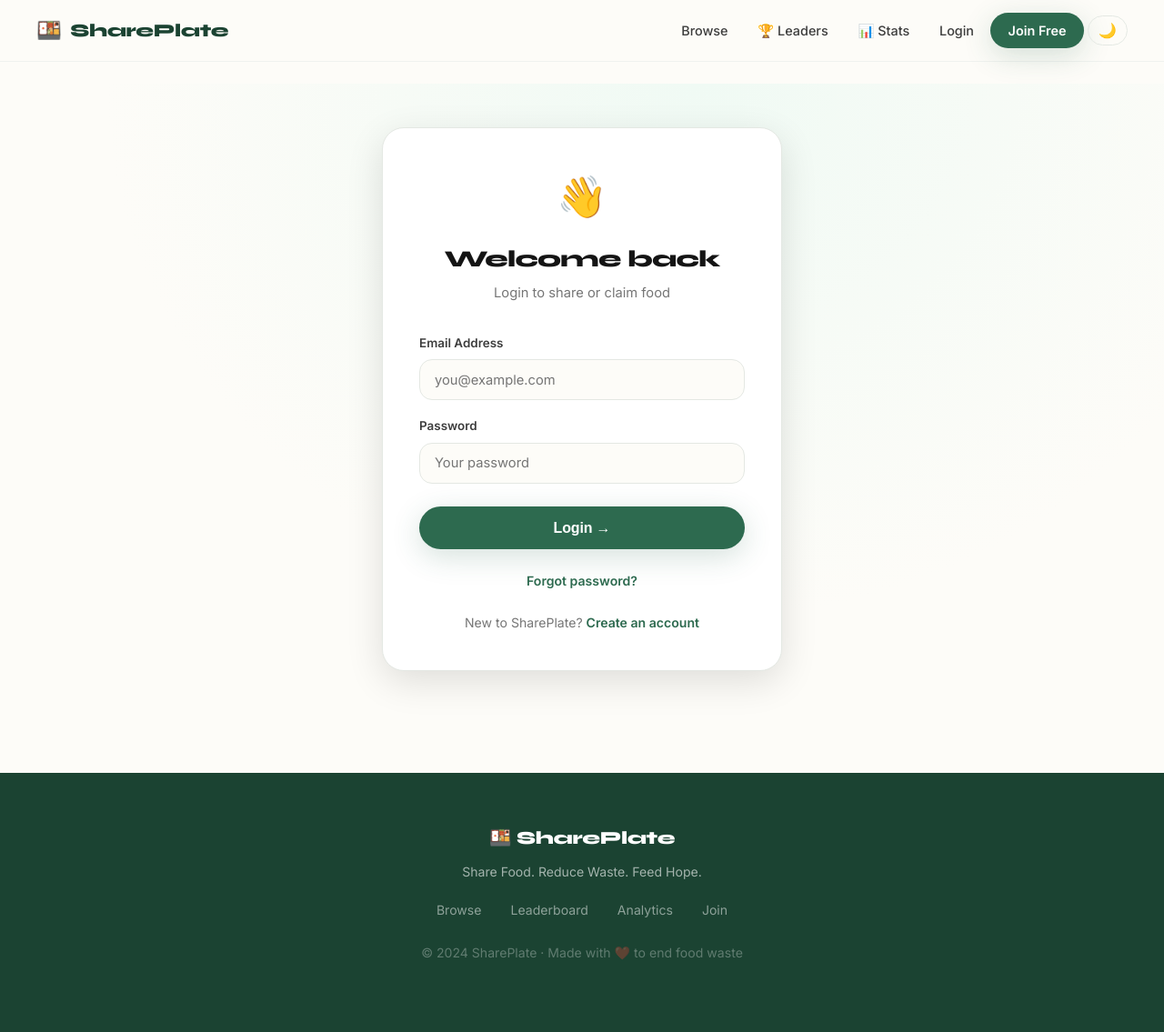
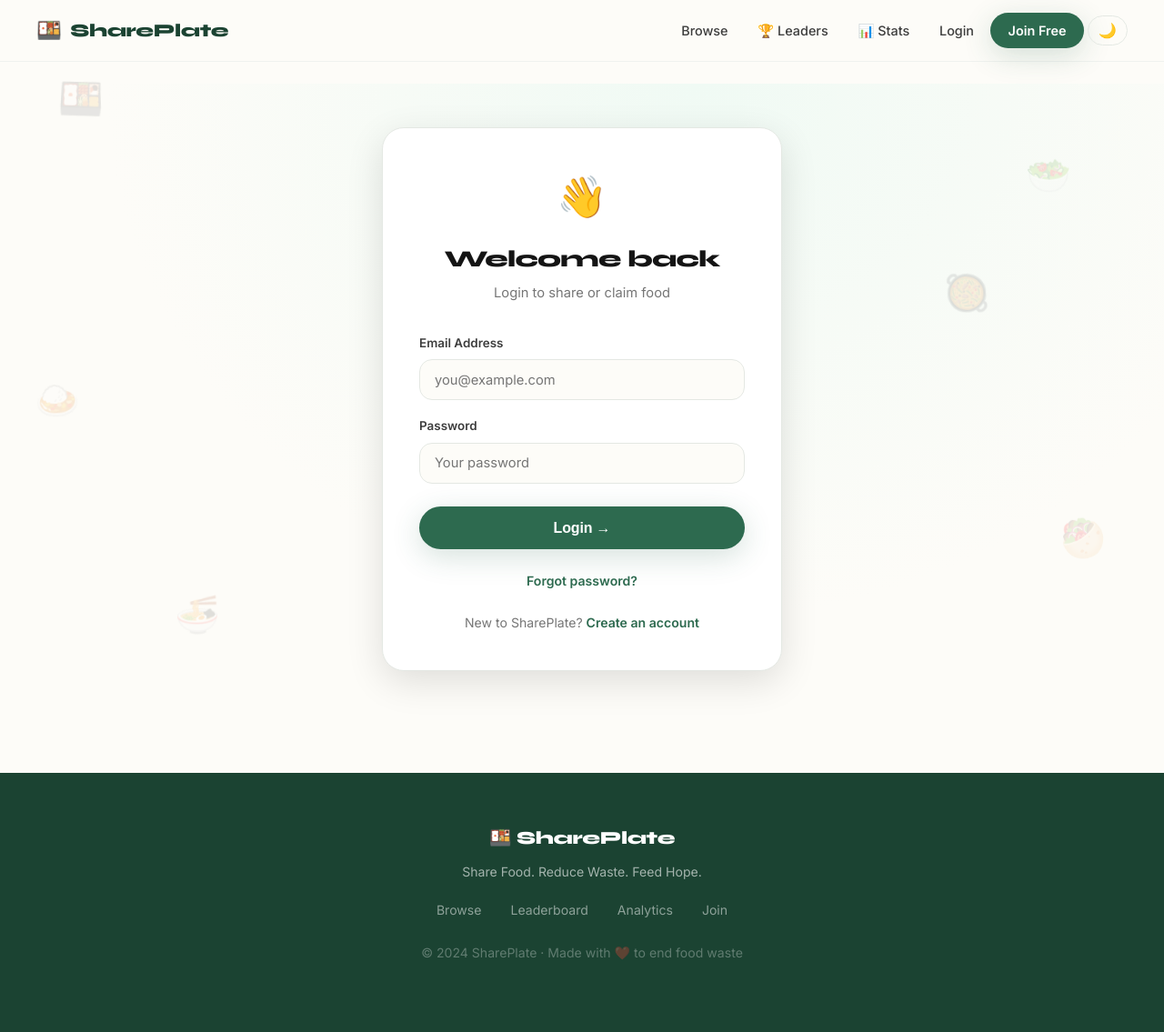
Before and after one commit to Adarsh123-S/Shareplate, a Flask app: page /login in a window 1280 px wide. Shown: the whole page at 91% size. Run offline with Flask 3, Linux system fonts and the light colour scheme.

Commit message:
added animated login page

```diff
--- a/static/css/style.css
+++ b/static/css/style.css
@@ -509,3 +509,36 @@ img { max-width: 100%; display: block; }
 @media (max-width: 768px) {
   .charts-grid { grid-template-columns: 1fr; }
 }
+
+/* ── Animated Auth Pages ── */
+.auth-animated { position: relative; overflow: hidden; }
+.auth-bg { position: fixed; top: 0; left: 0; width: 100%; height: 100%; pointer-events: none; z-index: 0; }
+.auth-card { position: relative; z-index: 1; }
+.floating-food {
+  position: absolute; font-size: 2.5rem; opacity: 0.15;
+  animation: floatAround 6s ease-in-out infinite;
+}
+.f1 { top: 10%; left: 5%; animation-delay: 0s; }
+.f2 { top: 20%; right: 8%; animation-delay: 1s; }
+.f3 { top: 50%; left: 3%; animation-delay: 2s; }
+.f4 { top: 70%; right: 5%; animation-delay: 0.5s; }
+.f5 { top: 80%; left: 15%; animation-delay: 1.5s; }
+.f6 { top: 35%; right: 15%; animation-delay: 2.5s; }
+@keyframes floatAround {
+  0%, 100% { transform: translateY(0) rotate(0deg); }
+  33% { transform: translateY(-20px) rotate(10deg); }
+  66% { transform: translateY(10px) rotate(-5deg); }
+}
+
+/* ── Animate In ── */
+.animate-in { animation: slideInUp 0.5s ease forwards; }
+@keyframes slideInUp {
+  from { transform: translateY(30px); opacity: 0; }
+  to { transform: translateY(0); opacity: 1; }
+}
+.slide-up { animation: slideInUp 0.4s ease both; }
+.spin-icon { display: inline-block; animation: spinOnce 0.6s ease 0.3s both; }
+@keyframes spinOnce {
+  from { transform: rotate(-20deg) scale(0.8); }
+  to { transform: rotate(0deg) scale(1); }
+}
--- a/templates/login.html
+++ b/templates/login.html
@@ -1,28 +1,40 @@
 {% extends "base.html" %}
 {% block title %}Login — SharePlate{% endblock %}
 {% block content %}
-<div class="auth-page">
-  <div class="auth-card">
+<div class="auth-page auth-animated">
+  <div class="auth-bg">
+    <div class="floating-food f1">🍱</div>
+    <div class="floating-food f2">🥗</div>
+    <div class="floating-food f3">🍛</div>
+    <div class="floating-food f4">🥙</div>
+    <div class="floating-food f5">🍜</div>
+    <div class="floating-food f6">🥘</div>
+  </div>
+  <div class="auth-card animate-in">
     <div class="auth-header">
-      <div class="auth-icon">👋</div>
+      <div class="auth-icon spin-icon">👋</div>
       <h1>Welcome back</h1>
       <p>Login to share or claim food</p>
     </div>
     <form method="POST" class="auth-form">
-      <div class="form-group">
+      <div class="form-group slide-up" style="animation-delay:0.1s">
         <label>Email Address</label>
         <input type="email" name="email" placeholder="you@example.com" required />
       </div>
-      <div class="form-group">
+      <div class="form-group slide-up" style="animation-delay:0.2s">
         <label>Password</label>
         <input type="password" name="password" placeholder="Your password" required />
       </div>
-      <button type="submit" class="btn-submit">Login →</button>
+      <div class="slide-up" style="animation-delay:0.3s">
+        <button type="submit" class="btn-submit">Login →</button>
+      </div>
     </form>
-    <p class="auth-switch">
+    <p class="auth-switch slide-up" style="animation-delay:0.4s">
       <a href="{{ url_for('forgot_password') }}">Forgot password?</a>
     </p>
-    <p class="auth-switch">New to SharePlate? <a href="{{ url_for('register') }}">Create an account</a></p>
+    <p class="auth-switch slide-up" style="animation-delay:0.5s">
+      New to SharePlate? <a href="{{ url_for('register') }}">Create an account</a>
+    </p>
   </div>
 </div>
 {% endblock %}
```
